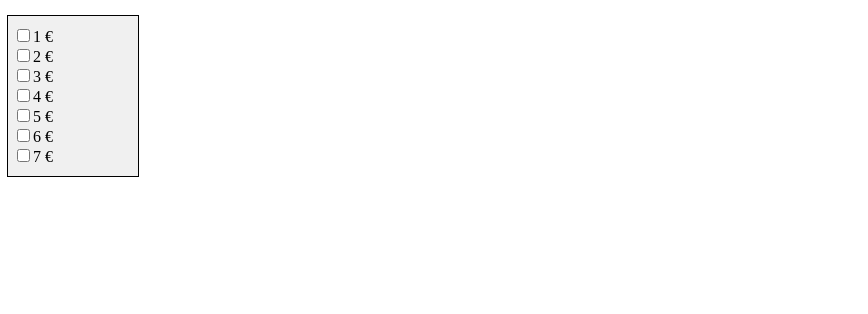
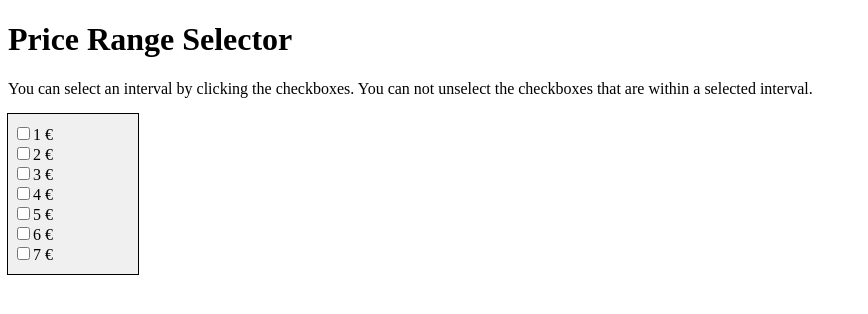
Before and after one commit to Zsemle/price-range-selector, a plain HTML site: page index.html in a window 1280 px wide. Shown: the whole page, without its empty margins (0-868 px from the left). Drawn offline with Linux system fonts and the light colour scheme.

Commit message:
added some explanation to the page and a bit of styling

```diff
--- a/index.html
+++ b/index.html
@@ -2,12 +2,14 @@
 <html>
 <head>
     <meta charset="UTF-8">
-    <title>Price Range Sekector</title>
+    <title>Price Range Selector</title>
     <link rel="stylesheet" href="css.css">
 </head>
 <body>
 <main>
-  <ul>
+  <h1>Price Range Selector</h1>
+  <p>You can select an interval by clicking the checkboxes. You can not unselect the checkboxes that are within a selected interval.</p>
+  <ul class="checkbox-container">
       <li><input type="checkbox" value="1 €" id="checkboxOne"><label for="checkboxOne">1 €</label></li>
       <li><input type="checkbox" value="2 €" id="checkboxTwo"><label for="checkboxTwo">2 €</label></li>
       <li><input type="checkbox" value="3 €" id="checkboxThree"><label for="checkboxThree">3 €</label></li>
```
